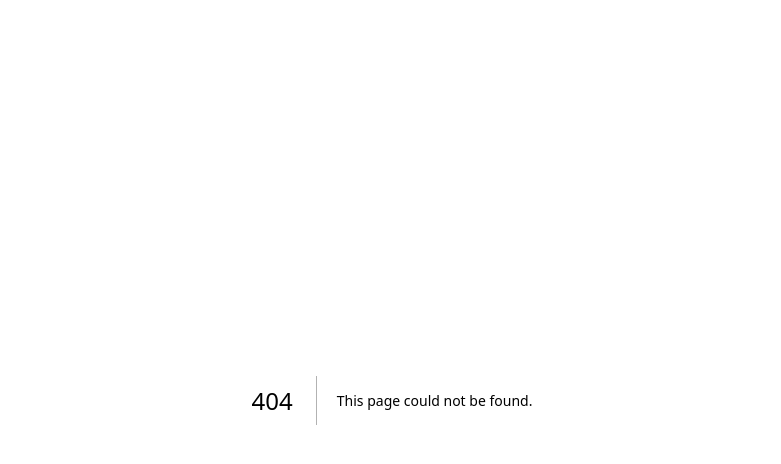
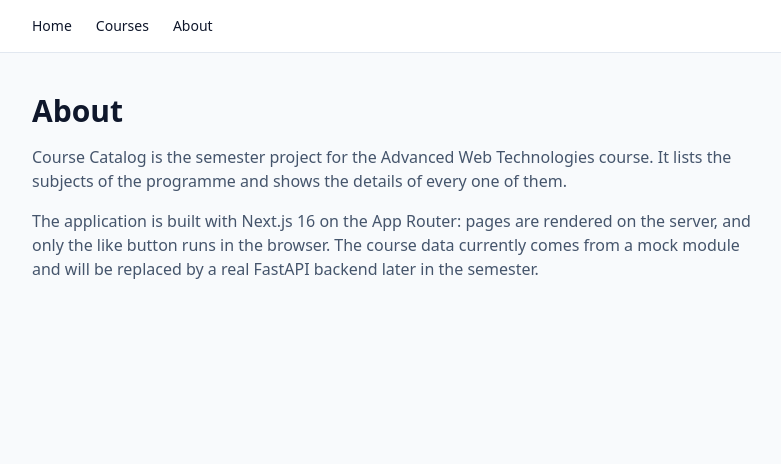
Before and after one commit to yaroslavKonyukhov/course-catalog, a Next.js app: page /about in a window 1280 px wide. Before the commit this address had no page. Shown: the top 464 px of the page, without its empty margins (248-1029 px from the left). Built offline with nearby package versions, Linux system fonts and the light colour scheme.

Commit message:
feat: add mock course data and static pages with shared navigation

```diff
--- /dev/null
+++ b/app/about/page.tsx
@@ -0,0 +1,18 @@
+export default function AboutPage() {
+  return (
+    <section className="flex flex-col gap-4">
+      <h1 className="text-3xl font-semibold">About</h1>
+      <p className="text-slate-600">
+        Course Catalog is the semester project for the Advanced Web Technologies
+        course. It lists the subjects of the programme and shows the details of
+        every one of them.
+      </p>
+      <p className="text-slate-600">
+        The application is built with Next.js 16 on the App Router: pages are
+        rendered on the server, and only the like button runs in the browser.
+        The course data currently comes from a mock module and will be replaced
+        by a real FastAPI backend later in the semester.
+      </p>
+    </section>
+  );
+}
--- a/app/layout.tsx
+++ b/app/layout.tsx
@@ -1,4 +1,5 @@
 import type { Metadata } from "next";
+import Link from "next/link";
 import "./globals.css";
 
 export const metadata: Metadata = {
@@ -14,7 +15,20 @@ export default function RootLayout({
   return (
     <html lang="en">
       <body className="min-h-screen bg-slate-50 text-slate-900">
-        {children}
+        <header className="border-b border-slate-200 bg-white">
+          <nav className="mx-auto flex max-w-3xl gap-6 px-6 py-4 text-sm font-medium">
+            <Link href="/" className="hover:text-blue-600">
+              Home
+            </Link>
+            <Link href="/courses" className="hover:text-blue-600">
+              Courses
+            </Link>
+            <Link href="/about" className="hover:text-blue-600">
+              About
+            </Link>
+          </nav>
+        </header>
+        <main className="mx-auto max-w-3xl px-6 py-10">{children}</main>
       </body>
     </html>
   );
--- a/app/page.tsx
+++ b/app/page.tsx
@@ -1,3 +1,19 @@
-export default function Home() {
-  return <main></main>;
+import Link from "next/link";
+
+export default function HomePage() {
+  return (
+    <section className="flex flex-col items-start gap-4">
+      <h1 className="text-3xl font-semibold">Course Catalog</h1>
+      <p className="text-slate-600">
+        Welcome! Here you can browse the courses that make up the Advanced Web
+        Technologies programme.
+      </p>
+      <Link
+        href="/courses"
+        className="rounded bg-blue-600 px-4 py-2 text-sm font-medium text-white hover:bg-blue-700"
+      >
+        Browse courses
+      </Link>
+    </section>
+  );
 }
--- /dev/null
+++ b/lib/courses.ts
@@ -0,0 +1,71 @@
+export type Course = {
+  id: string;
+  title: string;
+  description: string;
+  credits: number;
+  isElective: boolean;
+  likes: number;
+};
+
+const courses: Course[] = [
+  {
+    id: "modern-frontend",
+    title: "Modern Frontend: React & Next.js",
+    description: "React 19, Server Components, and the App Router.",
+    credits: 5,
+    isElective: false,
+    likes: 24,
+  },
+  {
+    id: "backend-fastapi",
+    title: "Backend Foundations: FastAPI",
+    description: "Async REST APIs in Python with FastAPI and Pydantic.",
+    credits: 5,
+    isElective: false,
+    likes: 19,
+  },
+  {
+    id: "databases-postgresql",
+    title: "Relational Databases: PostgreSQL",
+    description: "Schema design, SQLAlchemy, and migrations with Alembic.",
+    credits: 5,
+    isElective: false,
+    likes: 15,
+  },
+  {
+    id: "api-design",
+    title: "API Design: REST vs GraphQL",
+    description: "Comparing REST and GraphQL in practice.",
+    credits: 4,
+    isElective: true,
+    likes: 11,
+  },
+  {
+    id: "web-security",
+    title: "Web Security Essentials",
+    description: "JWT/OAuth2, defending against XSS, CSRF, SQL injection.",
+    credits: 4,
+    isElective: false,
+    likes: 21,
+  },
+  {
+    id: "ai-integration",
+    title: "AI/LLM Integration",
+    description: "LLM features in an app, wired up via the OpenAI API.",
+    credits: 5,
+    isElective: true,
+    likes: 32,
+  },
+];
+
+function delay<T>(value: T, ms = 300): Promise<T> {
+  return new Promise((resolve) => setTimeout(() => resolve(value), ms));
+}
+
+export async function getCourses(): Promise<Course[]> {
+  return delay(courses);
+}
+
+export async function getCourse(id: string): Promise<Course | undefined> {
+  return delay(courses.find((c) => c.id === id));
+}
```
